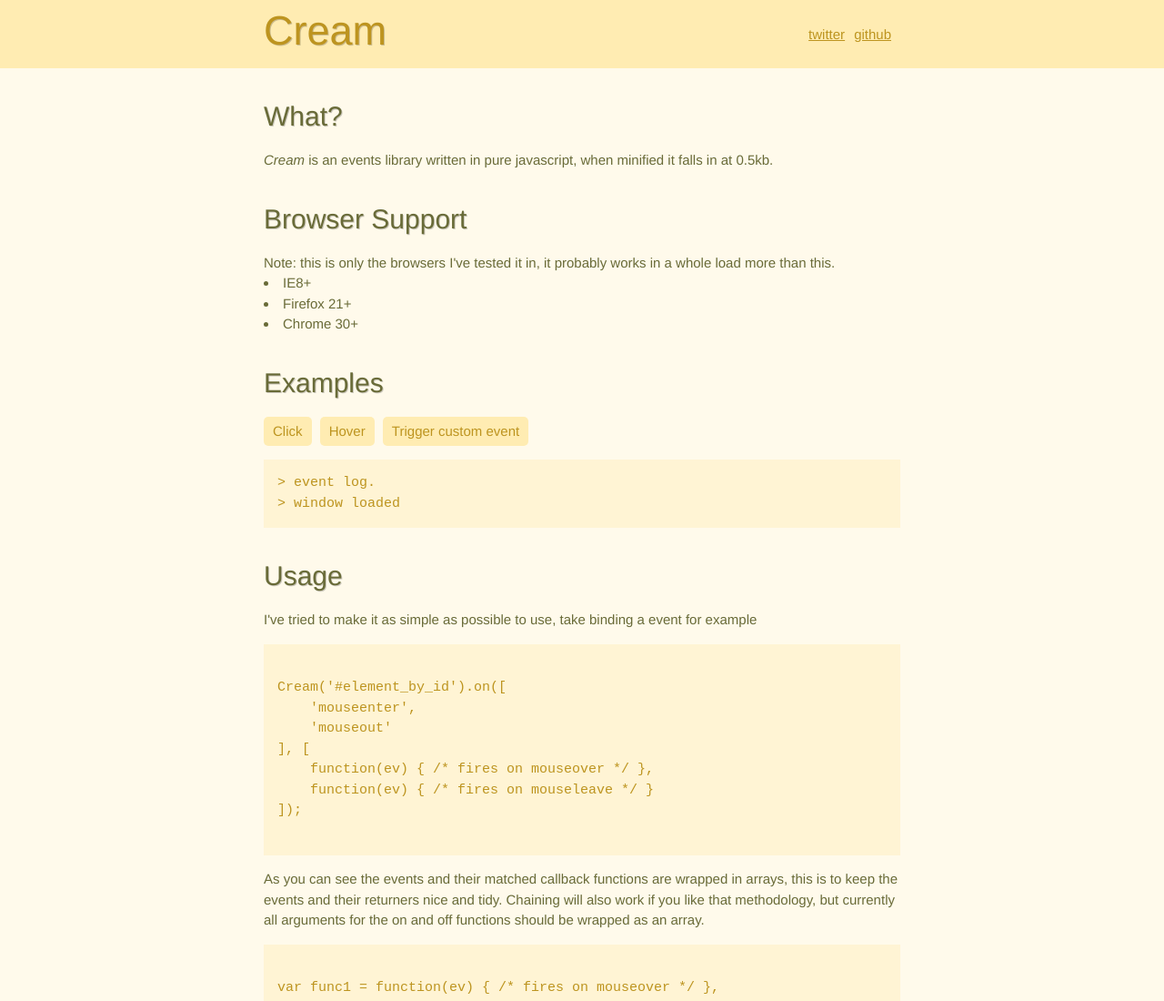
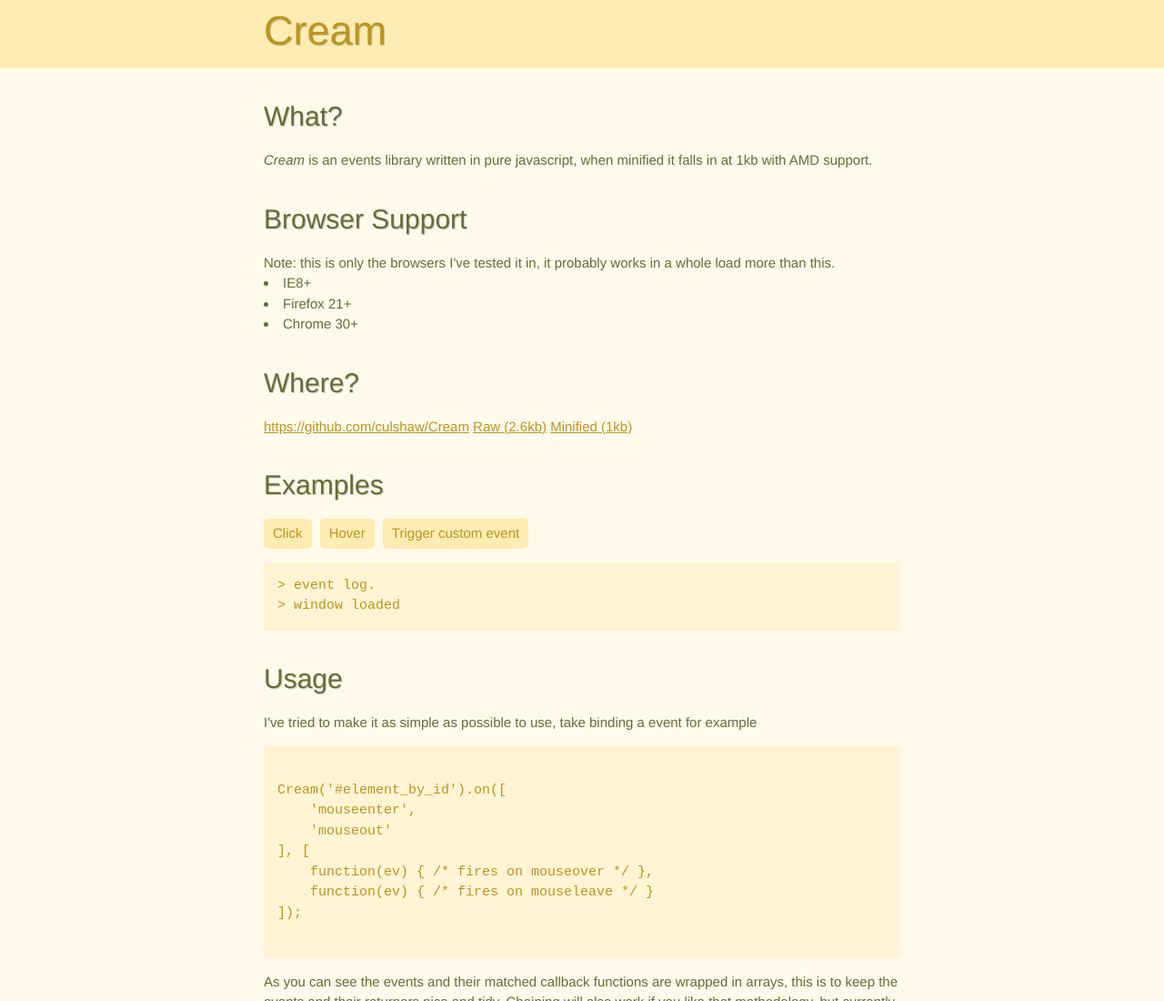
Before and after one commit to culshaw/culshaw.github.com, a plain HTML site: page cream/index.html in a window 1280 px wide. Shown: the top 1100 px of the page at 91% size. Drawn offline with Linux system fonts and the light colour scheme.

Commit message:
Modified

```diff
--- a/cream/index.html
+++ b/cream/index.html
@@ -8,13 +8,11 @@
 	<header>
 		<section class="clearfix">
 			<h1>Cream</h1>
-			<a href="http://github.com/culshaw">github</a>
-			<a href="http://twitter.com/culshaw">twitter</a>
 		</section>
 	</header>
 	<section>
 		<h2>What?</h2>
-		<p><em>Cream</em> is an events library written in pure javascript, when minified it falls in at <strong>0.5kb</strong>.</p>
+		<p><em>Cream</em> is an events library written in pure javascript, when minified it falls in at <strong>1kb</strong> with AMD support.</p>
 		<h2>Browser Support</h2>
 		<p>Note: this is only the browsers I've tested it in, it probably works in a whole load more than this.</p>
 		<ul>
@@ -22,6 +20,10 @@
 			<li>Firefox 21+</li>
 			<li>Chrome 30+</li>
 		</ul>
+        <h2>Where?</h2>
+        <a href="https://github.com/culshaw/Cream">https://github.com/culshaw/Cream</a>
+        <a href="https://raw.github.com/culshaw/Cream/master/js/cream.js">Raw (2.6kb)</a>
+        <a href="https://raw.github.com/culshaw/Cream/master/js/cream.min.js">Minified (1kb)</a>
 		<h2>Examples</h2>
 	    <button id="click">Click</button>
 	    <button id="hover">Hover</button>
```
